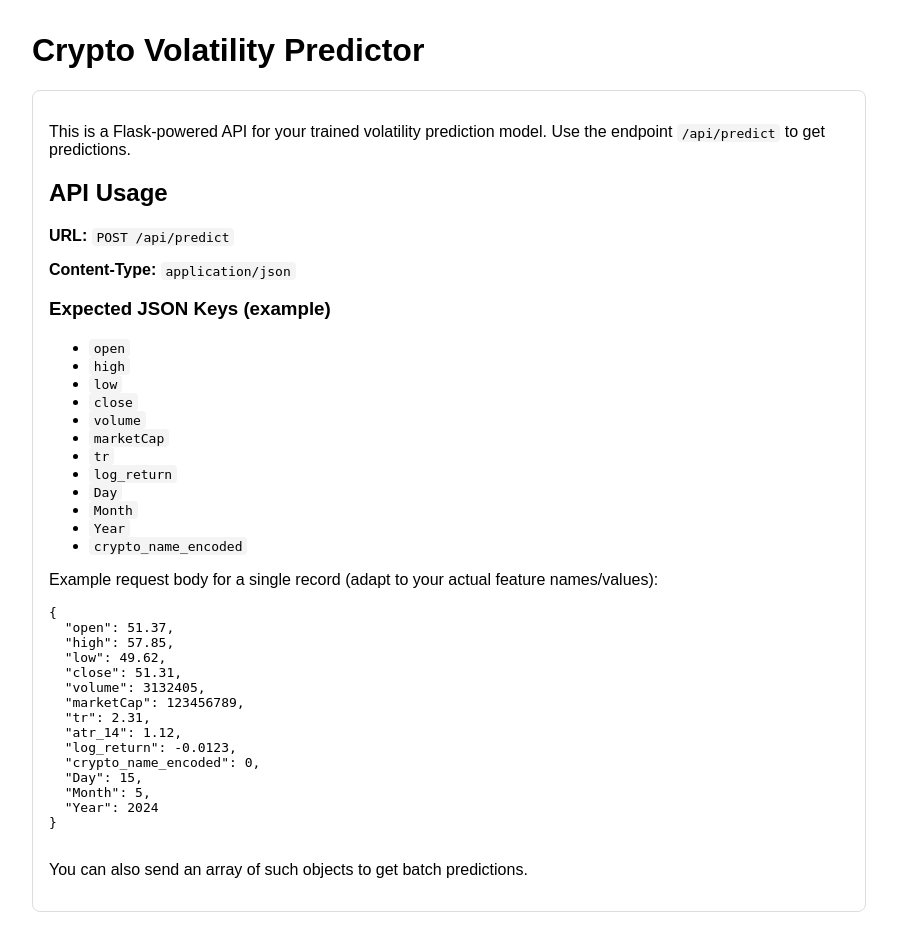
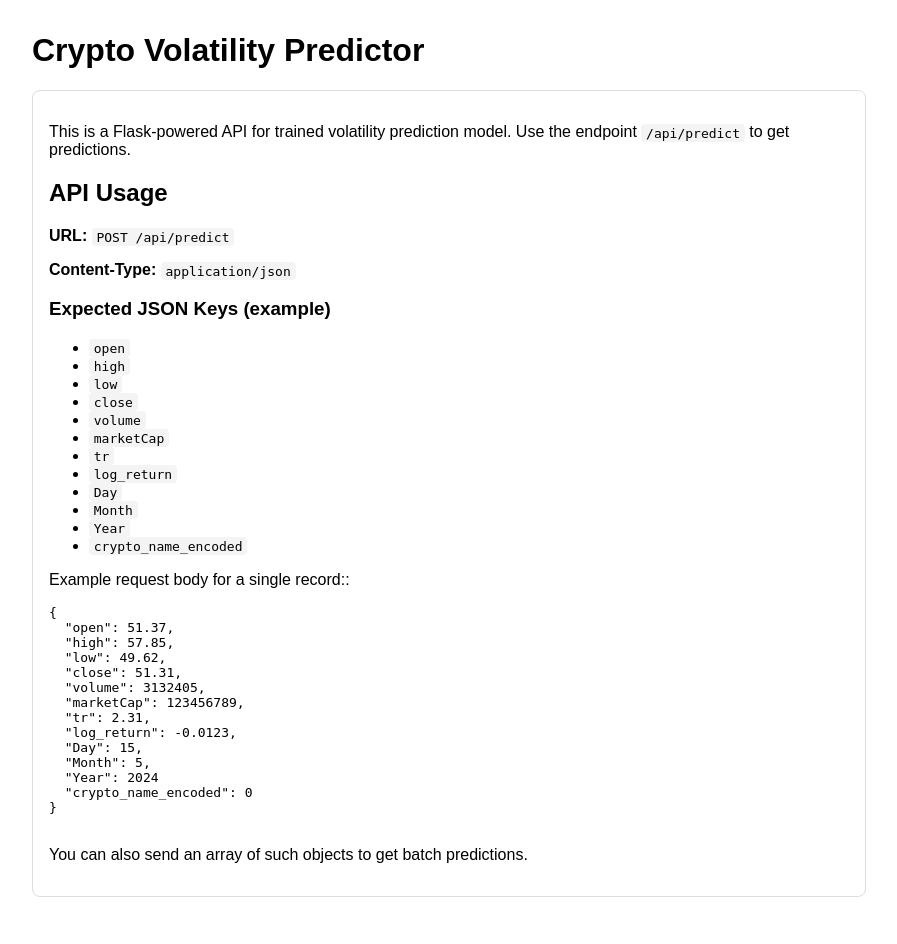
Before and after one commit to unstablelctron/cryptocurrency-volatility-prediction, a Flask app: page / in a window 1280 px wide. Shown: the whole page, without its empty margins (0-897 px from the left). After the commit the page ends 897 px from the top, so only its background shows below. Run offline with Flask 3, Linux system fonts and the light colour scheme.

Commit message:
Update index.html

```diff
--- a/templates/index.html
+++ b/templates/index.html
@@ -25,7 +25,7 @@
     <h1>Crypto Volatility Predictor</h1>
     <div class="box">
         <p>
-            This is a Flask-powered API for your trained volatility prediction model.
+            This is a Flask-powered API for trained volatility prediction model.
             Use the endpoint <code>/api/predict</code> to get predictions.
         </p>
 
@@ -41,7 +41,7 @@
         </ul>
 
         <p>
-            Example request body for a single record (adapt to your actual feature names/values):
+            Example request body for a single record::
         </p>
         <pre>
 {
@@ -52,12 +52,11 @@
   "volume": 3132405,
   "marketCap": 123456789,
   "tr": 2.31,
-  "atr_14": 1.12,
   "log_return": -0.0123,
-  "crypto_name_encoded": 0,
   "Day": 15,
   "Month": 5,
   "Year": 2024
+  "crypto_name_encoded": 0
 }
         </pre>
 
```
